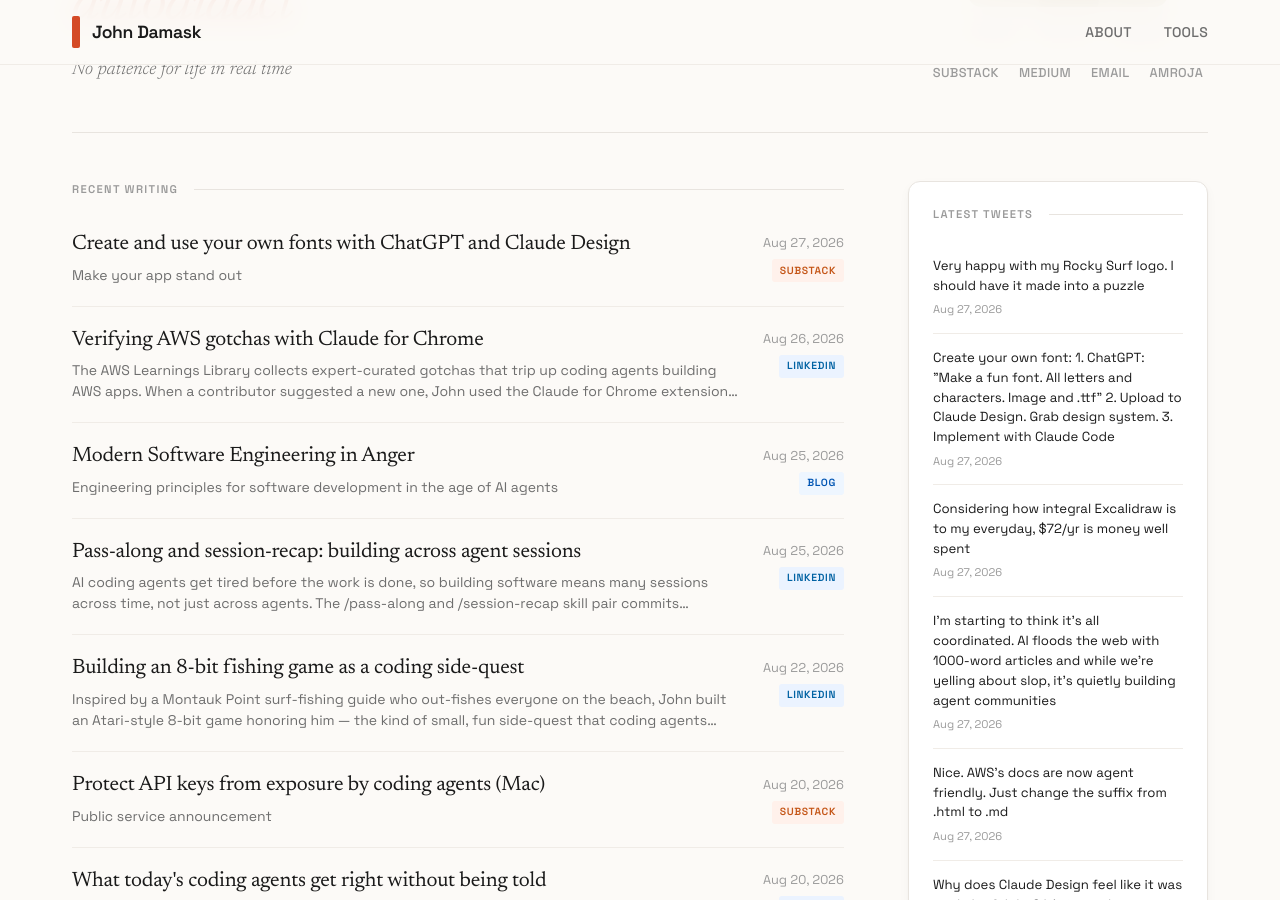
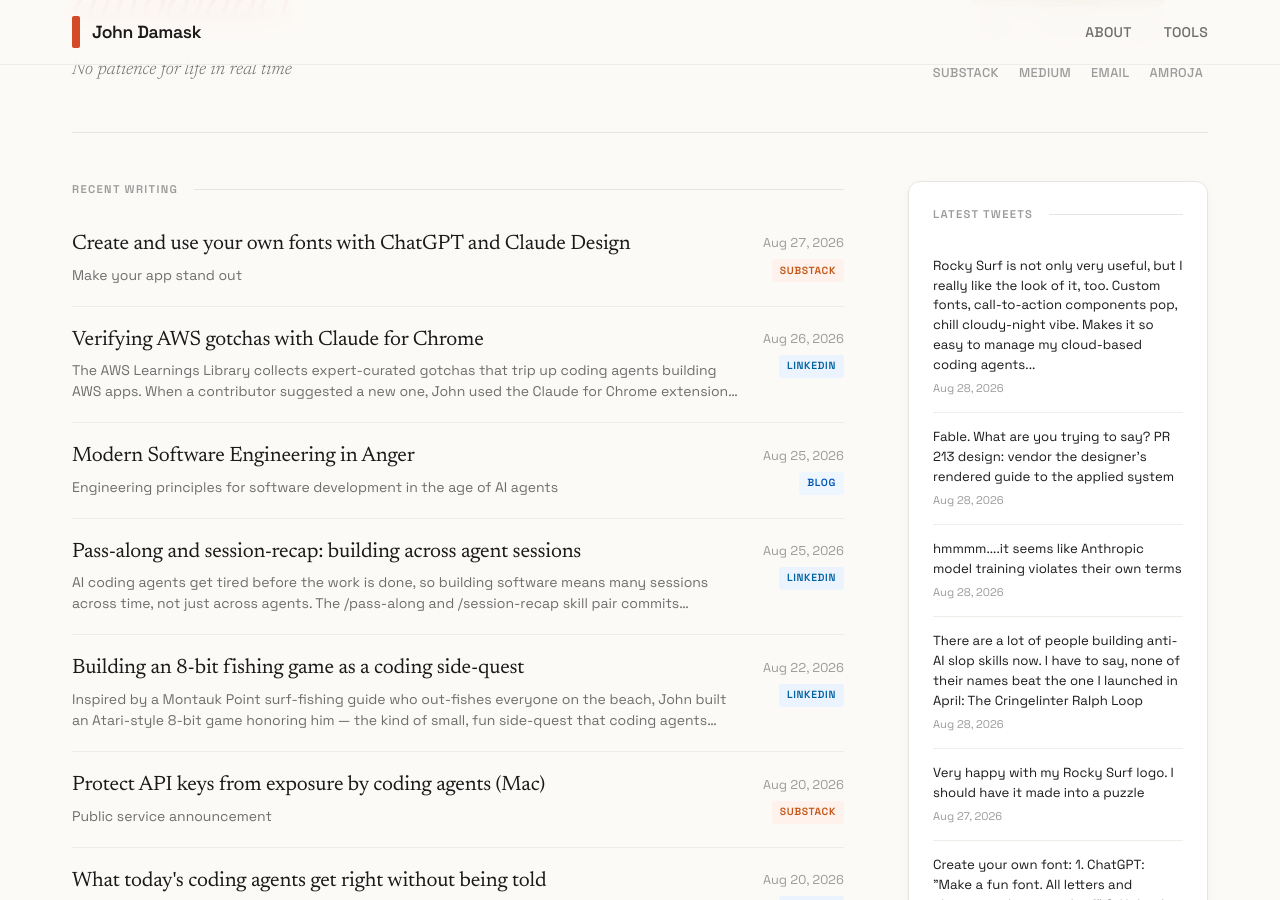
Before and after one commit to jbdamask/jbdamask.github.io, a Jekyll site: the page built from index.html, in a window 1280 px wide and 900 px high, scrolled down 362 px. Built offline with Jekyll 4.4.1, drawn with Linux system fonts in a browser that asks for light colours; the list of posts is cut into pages by our own code; some of the changed text lies outside the part shown.

Commit message:
Update Twitter posts

```diff
--- a/_data/twitter-posts.yml
+++ b/_data/twitter-posts.yml
@@ -2,6 +2,38 @@
 # Fetches latest tweets and merges with existing posts
 # Keeps max 150 most recent tweets (LIFO)
 
+- title: Rocky Surf is not only very useful, but I really like the look of it, too.
+    Custom fonts, call-to-act...
+  source: twitter
+  url: https://twitter.com/jbdamask/status/2093321465391108268
+  date: '2026-08-28'
+  excerpt: Rocky Surf is not only very useful, but I really like the look of it, too.
+    Custom fonts, call-to-action components pop, chill cloudy-night vibe. Makes it
+    so easy to manage my cloud-based coding agents...
+  image: ''
+- title: 'Fable. What are you trying to say? PR 213 design: vendor the designer''s
+    rendered guide to the applie...'
+  source: twitter
+  url: https://twitter.com/jbdamask/status/2093308672701075896
+  date: '2026-08-28'
+  excerpt: 'Fable. What are you trying to say? PR 213 design: vendor the designer''s
+    rendered guide to the applied system'
+  image: ''
+- title: hmmmm....it seems like Anthropic model training violates their own terms
+  source: twitter
+  url: https://twitter.com/jbdamask/status/2093306562601247160
+  date: '2026-08-28'
+  excerpt: hmmmm....it seems like Anthropic model training violates their own terms
+  image: ''
+- title: There are a lot of people building anti-AI slop skills now. I have to say,
+    none of their names beat ...
+  source: twitter
+  url: https://twitter.com/jbdamask/status/2093305248848691657
+  date: '2026-08-28'
+  excerpt: 'There are a lot of people building anti-AI slop skills now. I have to
+    say, none of their names beat the one I launched in April: The Cringelinter Ralph
+    Loop'
+  image: https://pbs.twimg.com/news_img/2093305292956000256/RESm4uOP?format=jpg&name=orig
 - title: Very happy with my Rocky Surf logo. I should have it made into a puzzle
   source: twitter
   url: https://twitter.com/jbdamask/status/2093057191666151818
@@ -1154,35 +1186,3 @@
   date: '2026-03-07'
   excerpt: 'Now I Get It! Update: Added LaTeX to the rendered web pages!'
   image: ''
-- title: I'm pretty happy about this. Just opened up the waitlist yesterday and did
-    very little advertising (...
-  source: twitter
-  url: https://twitter.com/jbdamask/status/2030091646654689747
-  date: '2026-03-07'
-  excerpt: I'm pretty happy about this. Just opened up the waitlist yesterday and
-    did very little advertising (here and LinkedIn). People are mostly just finding
-    the site
-  image: ''
-- title: One of the more insidious things that LLMs write into coding plans is options,
-    like, "Include KaTeX ...
-  source: twitter
-  url: https://twitter.com/jbdamask/status/2030027742591238476
-  date: '2026-03-06'
-  excerpt: One of the more insidious things that LLMs write into coding plans is options,
-    like, "Include KaTeX or MathJax". This can f*** up your app in weird ways. Another
-    reason why humans still need to scruti...
-  image: ''
-- title: Another reason why I use Opus 4.6 to troubleshoot. There's no way I would
-    have identified the root c...
-  source: twitter
-  url: https://twitter.com/jbdamask/status/2029966938395291766
-  date: '2026-03-06'
-  excerpt: Another reason why I use Opus 4.6 to troubleshoot. There's no way I would
-    have identified the root cause of my bug that fast
-  image: ''
-- title: Got txts to see Metallica at Sphere 🤘 Kids, sorry about your college fund
-  source: twitter
-  url: https://twitter.com/jbdamask/status/2029914107764236466
-  date: '2026-03-06'
-  excerpt: Got txts to see Metallica at Sphere 🤘 Kids, sorry about your college fund
-  image: ''
```
